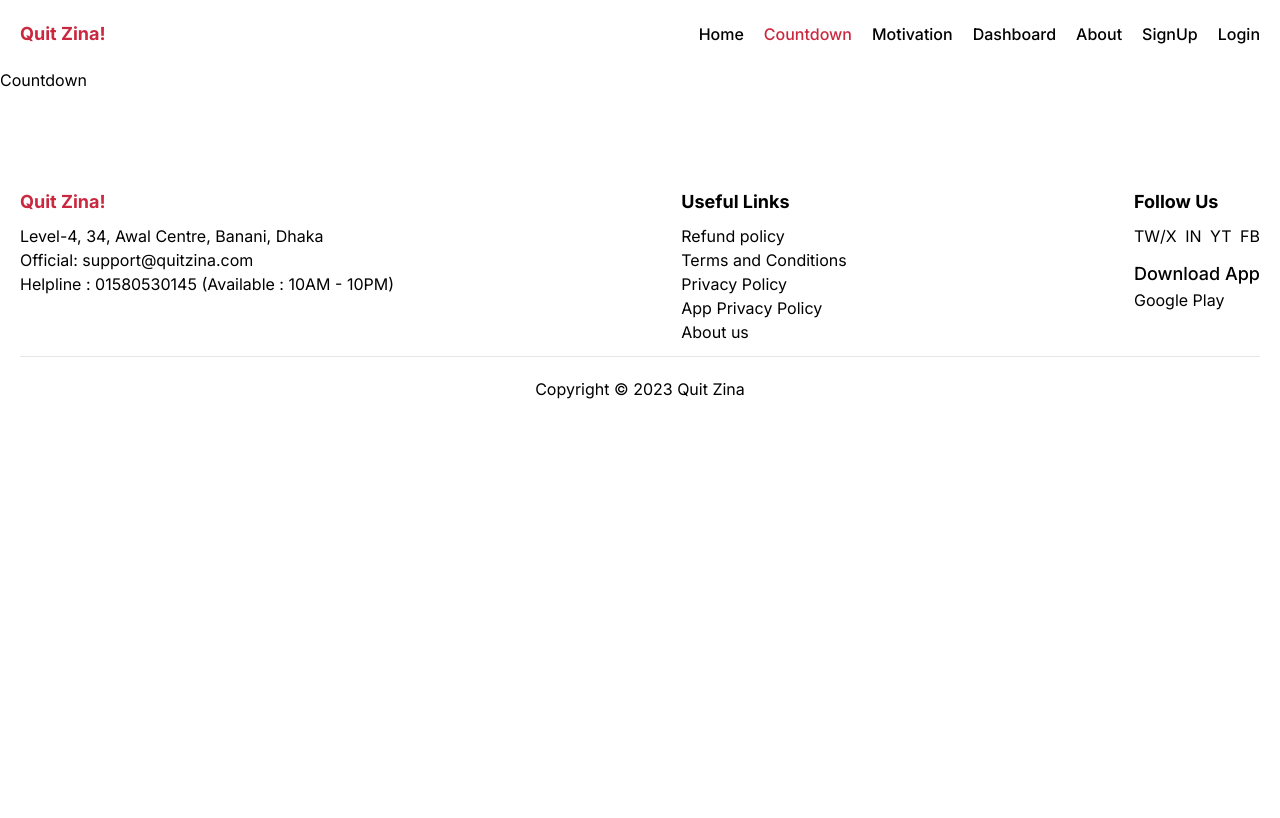
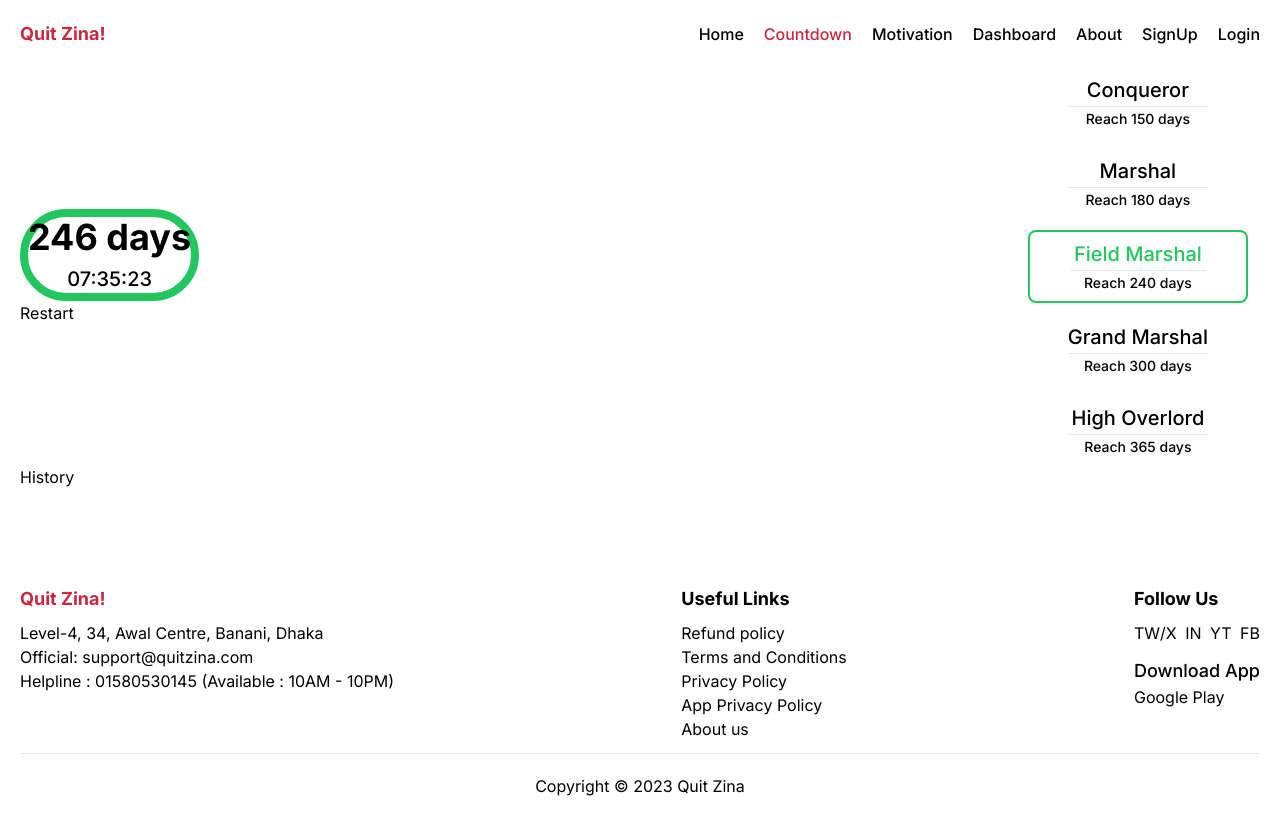
Before and after one commit to rakibul-wdp/quit-zina, a Next.js app: page /countdown in a window 1280 px wide. Built offline with nearby package versions, Linux system fonts and the light colour scheme.

Commit message:
countdown page start with some blank component

```diff
--- a/app/countdown/page.tsx
+++ b/app/countdown/page.tsx
@@ -1,5 +1,12 @@
+import { History, Stopwatch } from "@/components/Countdown";
+
 const Countdown = () => {
-  return <div>Countdown</div>;
+  return (
+    <main>
+      <Stopwatch />
+      <History />
+    </main>
+  );
 };
 
 export default Countdown;
--- /dev/null
+++ b/components/Countdown/History.tsx
@@ -0,0 +1,9 @@
+import { Container } from "@/universal";
+
+export const History = () => {
+  return (
+    <Container>
+      <div>History</div>
+    </Container>
+  );
+};
--- /dev/null
+++ b/components/Countdown/Rank.tsx
@@ -0,0 +1,26 @@
+import { homeRank } from "@/public/data";
+
+export const Rank = () => {
+  return (
+    <div className="pr-3">
+      {homeRank.map((rank) => (
+        <div
+          className={`bg-white flex flex-col items-center justify-center px-10 py-2 rounded-lg ${
+            rank.id !== 5 && "mb-3"
+          } ${rank.id === 3 && "border-2 border-green-500"}`}
+          key={rank.id}
+        >
+          <h1
+            className={`text-xl font-medium ${
+              rank.id === 3 && "text-green-500"
+            }`}
+          >
+            {rank.rank}
+          </h1>
+          <hr className="w-full my-[2px]" />
+          <p className="text-sm font-medium">{rank.reach}</p>
+        </div>
+      ))}
+    </div>
+  );
+};
--- /dev/null
+++ b/components/Countdown/Stopwatch.tsx
@@ -0,0 +1,19 @@
+import { Rank } from "@/components/Countdown";
+import { Container } from "@/universal";
+
+export const Stopwatch = () => {
+  return (
+    <Container>
+      <div className="flex items-center justify-between">
+        <div className="">
+          <div className="border-8 border-green-500 rounded-full flex flex-col items-center justify-center">
+            <h1 className="text-4xl font-bold mb-2">246 days</h1>
+            <h3 className="text-xl font-medium">07:35:23</h3>
+          </div>
+          <button>Restart</button>
+        </div>
+        <Rank />
+      </div>
+    </Container>
+  );
+};
--- /dev/null
+++ b/components/Countdown/index.ts
@@ -0,0 +1,3 @@
+export * from "./History";
+export * from "./Rank";
+export * from "./Stopwatch";
```
